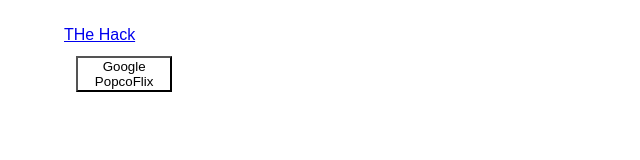
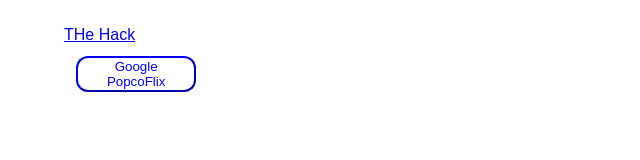
Before and after one commit to Rigriz/Popco, a plain HTML site: page link.html in a window 1280 px wide. Shown: the whole page, without its empty margins (0-640 px from the left). Drawn offline with Linux system fonts and the light colour scheme.

Commit message:
button update

```diff
--- a/link.html
+++ b/link.html
@@ -19,8 +19,10 @@
     button{
       margin:12px 12px 12px 12px;
         background-color: white;
-        width: 8%;
-
+        width: 10%;
+        color: blue;
+           border-color: blue;
+           border-radius: 12px;
       }
 </style>
 <body>
```
